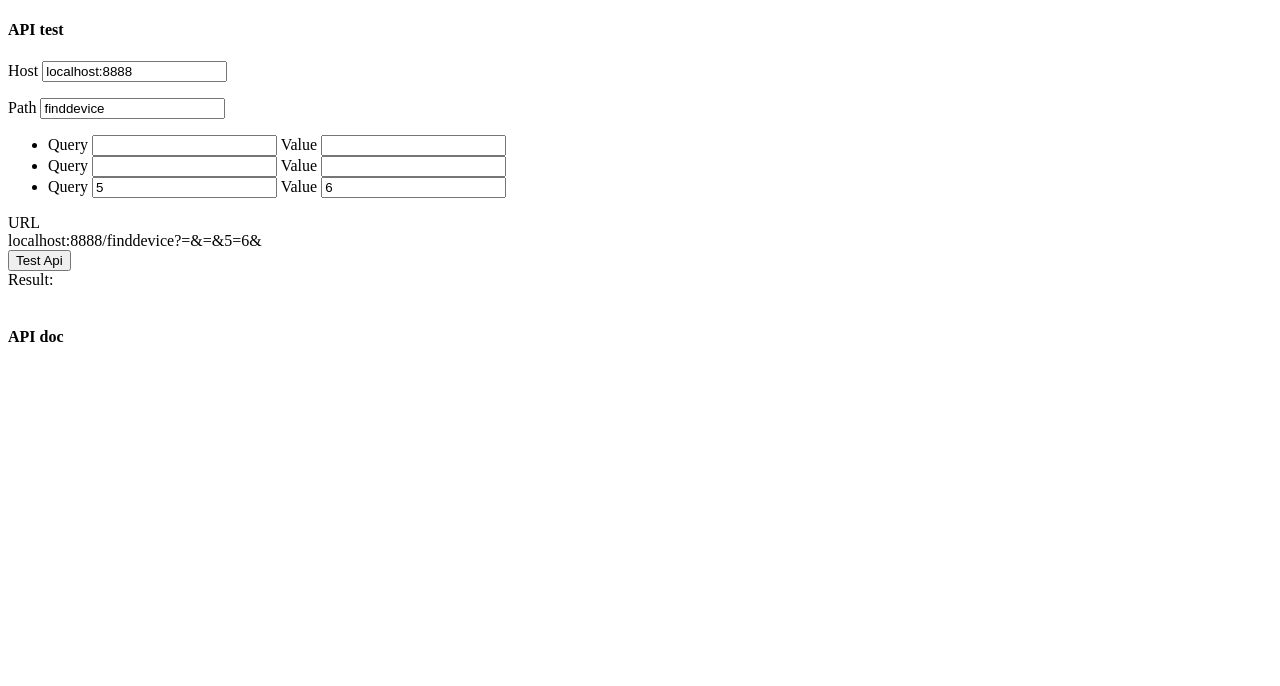
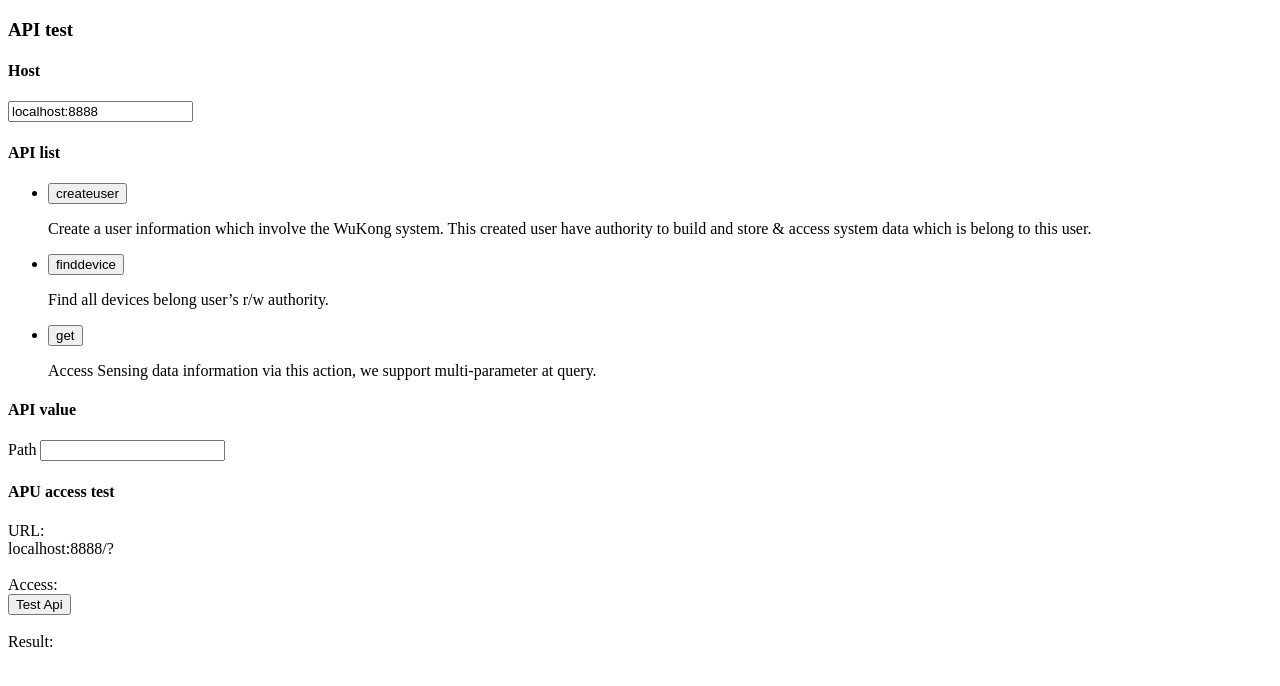
Before and after one commit to younger50/Wu-Monitoring-API, a Node project: template templates/api_test_page.html in a window 1280 px wide. Shown: the top 686 px of the page. Run offline with Node 20 templates, Linux system fonts and the light colour scheme; the template is opened without the code that fills it, so the values that code supplies are empty; some libraries are stand-ins or nearby versions.

Commit message:
[Add] Can now switch between "creat user", "find device" and "get" api method
get method on server side apear to be buggy, hang after recieving request

```diff
--- a/templates/api_test_page.html
+++ b/templates/api_test_page.html
@@ -1,57 +1,97 @@
 <!DOCTYPE html>
 <html lang="en-US">
 <script src="http://ajax.googleapis.com/ajax/libs/angularjs/1.3.14/angular.min.js"></script>
-
+<body>
 <!-- angular js front end module as ai test -->
 <script>
 	var app = angular.module("test_app",[]);
 	app.controller('api_ctrl', function( $scope, $http) {
 		$scope.host = "localhost:8888";
-		$scope.path = "finddevice";
-		$scope.query = [{"q":"","v":""},{"q":"","v":""},{"q":"5","v":"6"}];
+		//keep api schema according and example as opject
+		$scope.api_schema = [
+			{
+				"path":"createuser",
+				"query":[
+					{"q":"id","v":"wukong"},
+					{"q":"pwd","v":"wukong2014"},
+					{"q":"type","v":"adult"},
+					{"q":"pref","v":"Null"},
+					{"q":"loc","v":"BL-7F/Workspace/Entrance"}
+				],
+				"help":"Create a user information which involve the WuKong system. This created user have authority to build and store & access system data which is belong to this user."
+				//http://localhost:8888/createuser?id=wukong&pwd=wukong2014&type=adult&pref=Null&loc=BL-7F/Workspace/Entrance
+			},
+			{
+				"path":"finddevice",
+				"query":[],
+				"help":"Find all devices belong user’s r/w authority."
+			},
+			{
+				"path":"get",
+				"query":[
+					{"q":"app","v":"df40477e9a75456ed53400041634f94b"},
+					{"q":"com","v":"Light_Sensor"},
+					{"q":"loc","v":"/WuKong/Door%23"},
+					{"q":"wuc","v":"1001"},
+					{"q":"tss","v":"201501011111"}
+				],
+				"help":"Access Sensing data information via this action, we support multi-parameter at query."
+				//sample: "http://localhost:8888/get?app=df40477e9a75456ed53400041634f94b&com=Light_Sensor&loc=/WuKong/Door%23&wuc=1001&tss=201501011111"
+			}
+		];
+		$scope.path = "";
+		$scope.query = [];
+		$scope.query_display = function (api) {
+			//upate query string ui
+			console.log(api);
+			$scope.path = api.path;
+			$scope.query = api.query;
+		}
 		$scope.request_api = function(){
+			//rebuild url form ui input
 			url = "http://" + $scope.host + "/" + $scope.path + "?";
 			for(var q of $scope.query){
 				url = url + q.q + "=" + q.v + "&";
 			}
 			console.log( url);
-			$scope.result = url;
+			//execute api query
 			$http.get( url)
     		.success(function(response) {
     			$scope.result = response;
-    			//console.log(response);
+    			console.log(response);
     		});
 
 		}
 	});
 </script>
-<body>
 <div ng-app="test_app" ng-controller="api_ctrl">
-<h4>API test</h4>
- 	<p>Host <input type="text" ng-model="host"></p>
- 	<p>Path <input type="text" ng-model="path"></p>
+	<h3>API test</h3>
+ 	<h4>Host</h4><input type="text" ng-model="host">
+ 	<h4>API list</h4>
+ 	<ul>
+ 		<li ng-repeat="api in api_schema">
+ 			<button ng-click="query_display(api)">{{api.path}}</button></br>
+ 			<p>{{api.help}}</p>
+ 		</li>
+ 	</ul>
+ 	<h4>API value</h4>
+ 	Path <input type="text" ng-model="path">
  	<ul>
  		<li ng-repeat="q in query">
- 			Query <input type="text" ng-model="q.q">
+ 			Key <input type="text" ng-model="q.q">
  			Value <input type="text" ng-model="q.v">
  		</li>
  	</ul>
+ 	<h4>APU access test</h4>
  	<div>
- 		URL <div>{{host}}/{{path}}?<span ng-repeat="q in query">{{q.q}}={{q.v}}&</span></div>
- 		<button ng-click="request_api()">Test Api</button></br>
- 		Result:<div>{{result}}</div></br>
+ 		URL: <div>{{host}}/{{path}}?<span ng-repeat="q in query">{{q.q}}={{q.v}}&</span></div></br>
+ 		Access: <div><button ng-click="request_api()">Test Api</button></div></br>
+ 		Result: <div>{{result}}</div></br>
  	</div>
 </div>
-
+<!--
 <h4>API doc</h4>
-<!--
 <iframe src="https://docs.google.com/document/d/1AdKRufgZDxIfumPvMs62GlXlFfUZP6DTaNDr1t_ZDjQ/edit?usp=sharing" width="100%" height="800p"></iframe>
 -->
-<!-- old school form method
-<form action="http://localhost:8888/finddevice" method="GET">
-	<input type="submit" value="Test by Form method">
-</form>
--->
-
 </body>
 </html>
```
